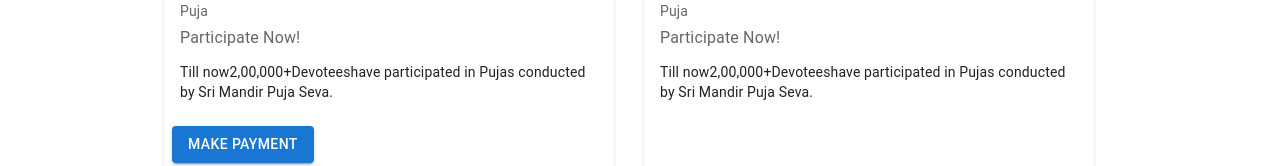
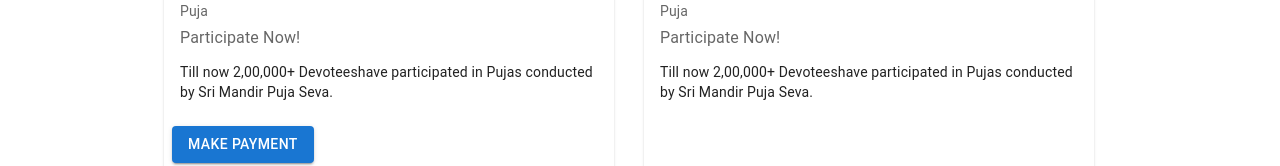
Before and after one commit to Harika-001-tech/cloneIterateaiwebapp, a React (Create React App) app: page /ReviewBooking in a window 1280 px wide. Shown: the part 187-353 px from the top of the page. Built offline with nearby package versions, Linux system fonts and the light colour scheme.

Commit message:
Update ReviewBooking.js

```diff
--- a/src/ReviewBooking.js
+++ b/src/ReviewBooking.js
@@ -56,7 +56,7 @@
         </Typography>
         <Typography variant="body2">
 
-      Till now2,00,000+Devoteeshave participated in Pujas conducted by Sri Mandir Puja Seva.
+      Till now 2,00,000+ Devoteeshave participated in Pujas conducted by Sri Mandir Puja Seva.
 
 
 
```
